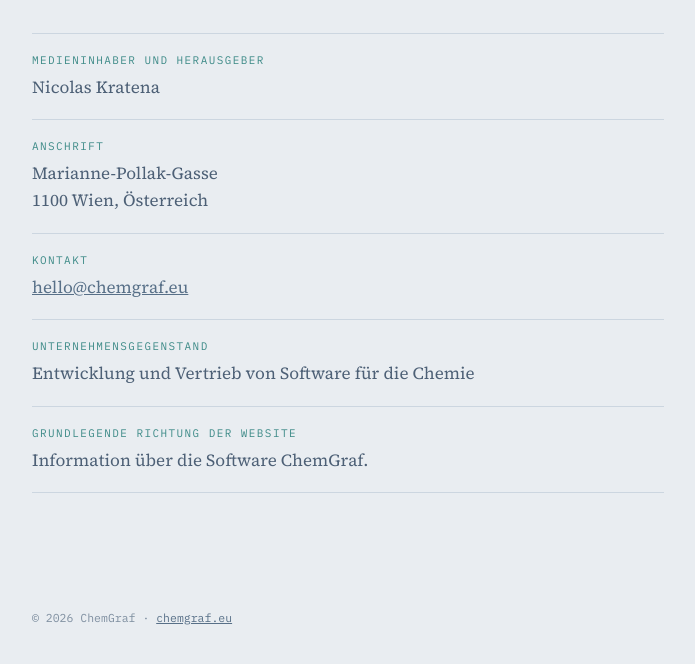
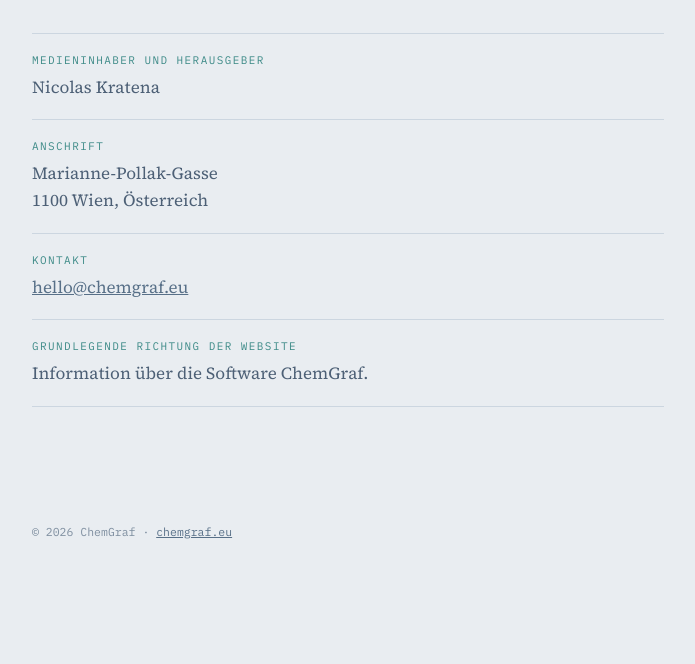
Before and after one commit to nerd9r/ChemGraf, a plain HTML site: page impressum.html in a window 1280 px wide. Shown: the part 232-896 px from the top of the page, without its empty margins (292-987 px from the left). After the commit the page ends 829 px from the top, so only its background shows below. Drawn offline with Linux system fonts and the light colour scheme.

Commit message:
Add files via upload

```diff
--- a/impressum.html
+++ b/impressum.html
@@ -72,9 +72,6 @@
     <dt>Kontakt</dt>
     <dd><a href="mailto:hello@chemgraf.eu">hello@chemgraf.eu</a></dd>
 
-    <dt>Unternehmensgegenstand</dt>
-    <dd>Entwicklung und Vertrieb von Software für die Chemie</dd>
-
     <dt>Grundlegende Richtung der Website</dt>
     <dd>Information über die Software ChemGraf.</dd>
   </dl>
```
